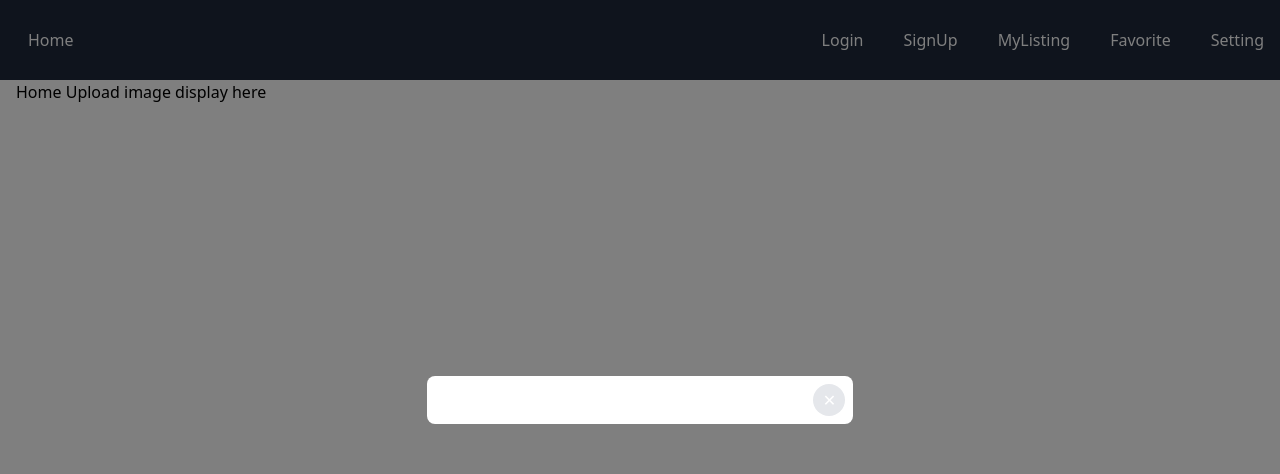
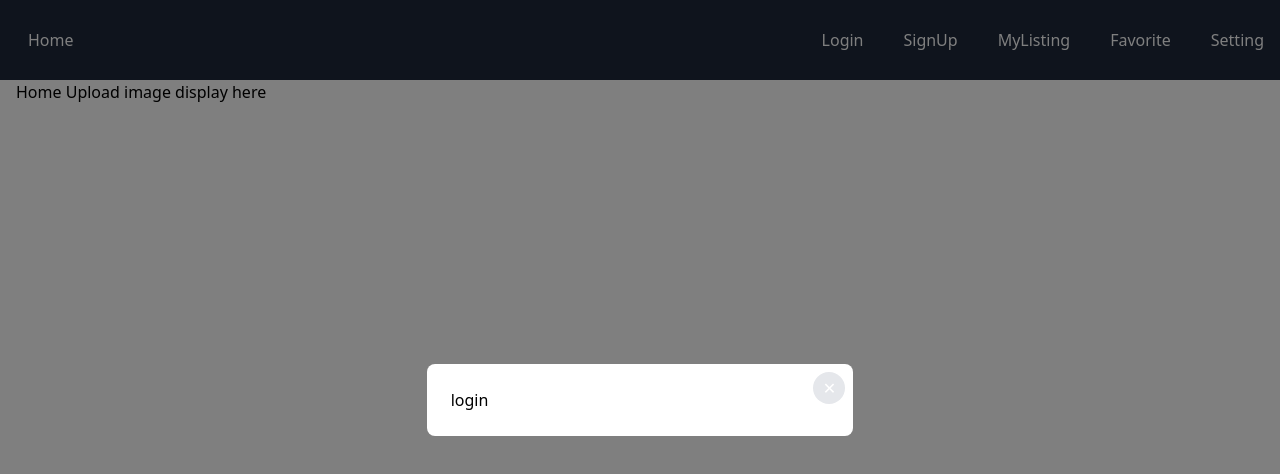
Before and after one commit to kento-ix/fullstack-app-ver4, a React (Create React App) app in the folder frontend/: page / in a window 1280 px wide. Both pictures are taken after a click on the button "Login". Shown: the top 474 px of the page. Built offline with nearby package versions, Linux system fonts and the light colour scheme.

Commit message:
update modal to open auth

```diff
--- a/frontend/src/common/Header.tsx
+++ b/frontend/src/common/Header.tsx
@@ -15,6 +15,7 @@ const Header = () => {
 
     const closeModal = () => {
         setModal(false);
+        setModalType(null);
       };
 
     return(
@@ -22,10 +23,10 @@ const Header = () => {
             <div className="max-w-[2000px] w-full flex justify-between items-center px-4">
                 <Link to="/" className="p-3"> Home </Link>
 
-                {/* fixed comtent */}
+                {/* fixed component */}
                 <div className="space-x-10 flex">
-                    <button className="hover:text-blue-300" onClick={() => openModal('signup')}> Login </button>
-                    <button className="hover:text-blue-300" onClick={() => openModal('login')}> SignUp </button>
+                    <button className="hover:text-blue-300" onClick={() => openModal('login')}> Login </button>
+                    <button className="hover:text-blue-300" onClick={() => openModal('signup')}> SignUp </button>
                     <Link to="/mylisting" className="hover:text-blue-400"> MyListing </Link>
                     <Link to="/favorite" className="hover:text-blue-400"> Favorite </Link>
                     <Link to="/setting" className="hover:text-blue-400"> Setting </Link>
@@ -33,7 +34,7 @@ const Header = () => {
             </div>
 
             <Modal isOpen={modal} onClose={closeModal}>
-                {modalType === 'login' ? <Login /> : <SignUp />}
+                {modalType === 'login' ? <Login /> : modalType === 'signup' ? <SignUp />: null}
             </Modal>
         </div>
 
--- a/frontend/src/components/auth/login.tsx
+++ b/frontend/src/components/auth/login.tsx
@@ -1,6 +1,6 @@
 const Login = () => {
     return(
-        <div></div>
+        <div className="text-black">login</div>
     );
 }
 
--- a/frontend/src/components/auth/signup.tsx
+++ b/frontend/src/components/auth/signup.tsx
@@ -1,6 +1,8 @@
 const SignUp = () => {
     return(
-        <div></div>
+        <div className="text-black">
+            register
+        </div>
     );
 }
 
```
